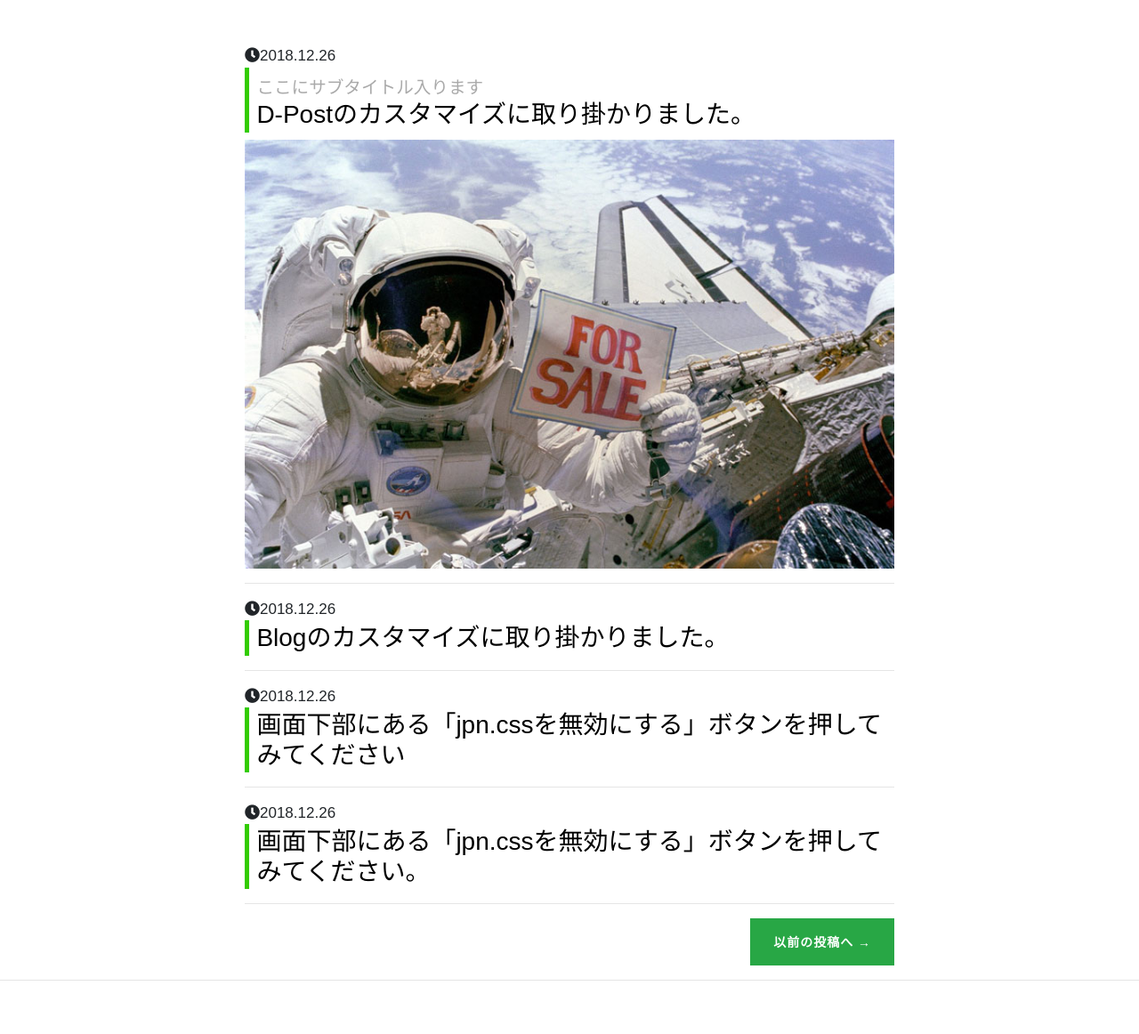
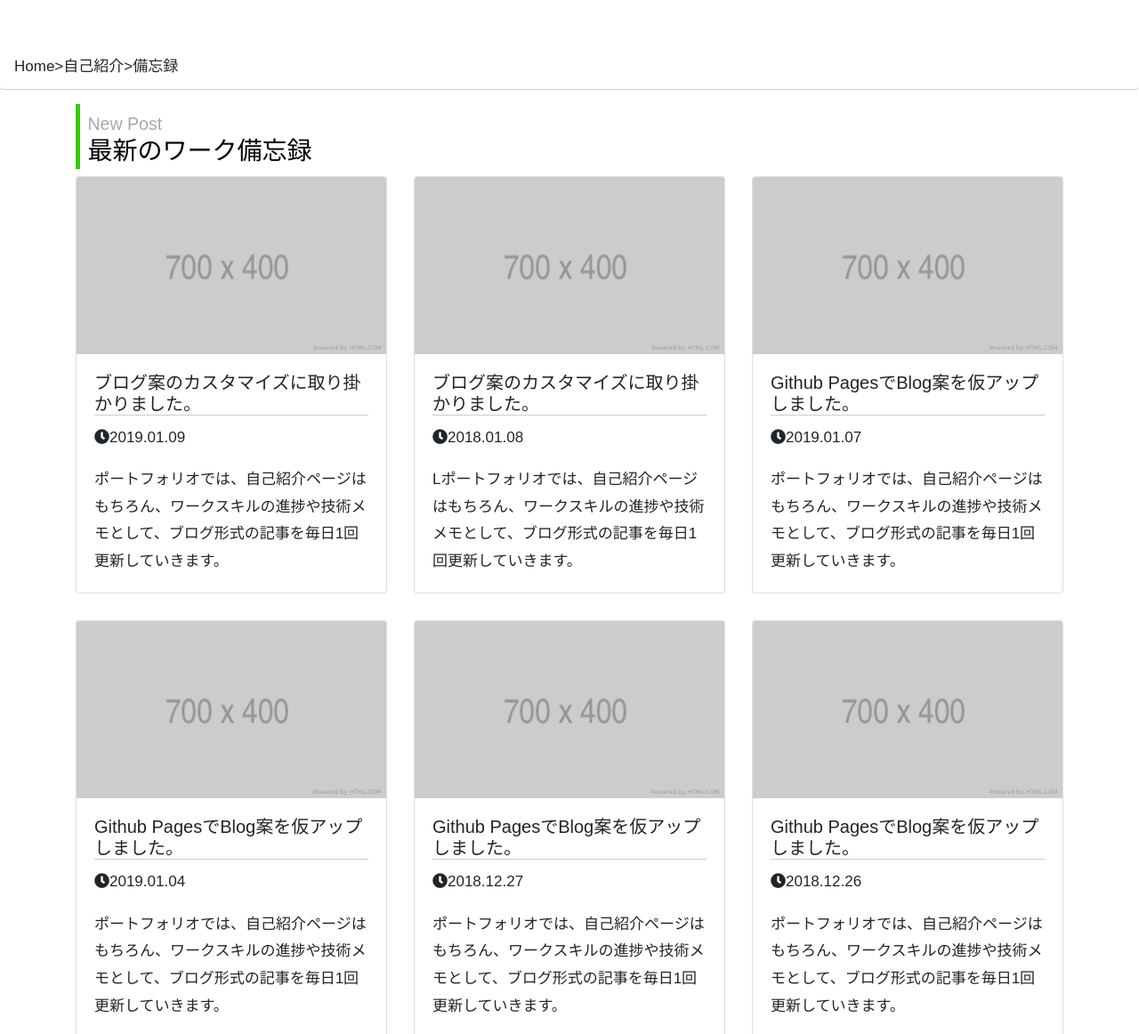
Before and after one commit to daiyamas/daiyamas.github.io, a website: page index.html in a window 1280 px wide. Shown: the part 532-1694 px from the top of the page at 89% size. Drawn offline with nearby package versions, Linux system fonts and the light colour scheme.

Commit message:
top and css

```diff
--- a/css/custom.css
+++ b/css/custom.css
@@ -71,21 +71,35 @@ header.masthead .post-heading .meta {
   font-family: "游ゴシック体", YuGothic, "游ゴシック", "Yu Gothic", "メイリオ", sans-serif;
 }
 
+.portfolio-item {
+  margin-bottom: 30px;
+}
+
 #mainNav {
   font-family:  "游ゴシック体", YuGothic, "游ゴシック", "Yu Gothic", "メイリオ", sans-serif;
   background-color: rgba(51,204,0,0.8);
-
+  border-bottom: 1px solid rgba(51,204,0,0.8);
 }
 
 #mainNav .navbar-brand {
   font-weight: 400;
+  color:#fff;
 }
 
 #mainNav .navbar-toggler {
   font-weight: 400;
+  color:#fff;
 }
 
 #mainNav .navbar-nav > li.nav-item > a {
   font-size: 16px;
   font-weight: 400;
 }
+
+.navbar-light .navbar-nav .nav-link{
+    color:#fff;
+}
+
+.navbar-light .navbar-toggler{
+    border-color: #fff;
+}
--- a/index.html
+++ b/index.html
@@ -9,7 +9,7 @@
     <meta name="author" content="">
 
     <title>D-blog - daiyamasのワーク備忘録</title>
-
+    <link rel="shortcut icon" href="img/favicon.io">
     <!-- Bootstrap core CSS -->
     <link href="vendor/bootstrap/css/bootstrap.min.css" rel="stylesheet">
 
@@ -21,9 +21,6 @@
     <!-- Custom styles for this template -->
     <link href="css/clean-blog.min.css" rel="stylesheet">
     <link href="css/custom.css" rel="stylesheet">
-
-
-
   </head>
 
   <body>
@@ -66,52 +63,88 @@
         </div>
       </div>
     </header>
-
+<ol class="breadcrumb">
+    <li><a href="#">Home</a></li>
+    <li><a href="#">自己紹介</a></li>
+    <li class="active">備忘録</li>
+</ol>
     <!-- Main Content -->
     <div class="container">
+               <h3>
+                <span>New Post</span><br>
+                最新のワーク備忘録
+              </h3>
       <div class="row">
-        <div class="col-lg-8 col-md-10 mx-auto">
-          <div class="post-preview">
-            <a href="post.html">
+        <div class="col-lg-4 col-sm-6 portfolio-item">
+          <div class="card h-100">
+            <a href="#"><img class="card-img-top" src="img/700x400.jpg" alt=""></a>
+            <div class="card-body">
+              <h5 class="card-title">
+                <a href="#">ブログ案のカスタマイズに取り掛かりました。</a>
+              </h5>
+                <span class="meta"><i class="fa fa-clock" aria-hidden="true"></i>2019.01.09</span>
+              <p class="card-text">ポートフォリオでは、自己紹介ページはもちろん、ワークスキルの進捗や技術メモとして、ブログ形式の記事を毎日1回更新していきます。</p>
+            </div>
+        </div>
+          </div>
+        <div class="col-lg-4 col-sm-6 portfolio-item">
+          <div class="card h-100">
+            <a href="#"><img class="card-img-top" src="img/700x400.jpg" alt=""></a>
+            <div class="card-body">
+              <h5 class="card-title">
+                <a href="#">ブログ案のカスタマイズに取り掛かりました。</a>
+              </h5>
+                <span class="meta"><i class="fa fa-clock" aria-hidden="true"></i>2018.01.08</span>
+              <p class="card-text">Lポートフォリオでは、自己紹介ページはもちろん、ワークスキルの進捗や技術メモとして、ブログ形式の記事を毎日1回更新していきます。</p>
+            </div>
+          </div>
+        </div>
+        <div class="col-lg-4 col-sm-6 portfolio-item">
+          <div class="card h-100">
+            <a href="#"><img class="card-img-top" src="img/700x400.jpg" alt=""></a>
+            <div class="card-body">
+              <h5 class="card-title">
+                <a href="#">Github PagesでBlog案を仮アップしました。</a>
+              </h5>
+                <span class="meta"><i class="fa fa-clock" aria-hidden="true"></i>2019.01.07</span>
+              <p class="card-text">ポートフォリオでは、自己紹介ページはもちろん、ワークスキルの進捗や技術メモとして、ブログ形式の記事を毎日1回更新していきます。</p>
+            </div>
+          </div>
+        </div>
+        <div class="col-lg-4 col-sm-6 portfolio-item">
+          <div class="card h-100">
+            <a href="#"><img class="card-img-top" src="img/700x400.jpg" alt=""></a>
+            <div class="card-body">
+              <h5 class="card-title">
+                <a href="#">Github PagesでBlog案を仮アップしました。</a>
+              </h5>
+                <span class="meta"><i class="fa fa-clock" aria-hidden="true"></i>2019.01.04</span>
+              <p class="card-text">ポートフォリオでは、自己紹介ページはもちろん、ワークスキルの進捗や技術メモとして、ブログ形式の記事を毎日1回更新していきます。</p>
+            </div>
+          </div>
+        </div>
+        <div class="col-lg-4 col-sm-6 portfolio-item">
+          <div class="card h-100">
+            <a href="#"><img class="card-img-top" src="img/700x400.jpg" alt=""></a>
+            <div class="card-body">
+              <h5 class="card-title">
+                <a href="#">Github PagesでBlog案を仮アップしました。</a>
+              </h5>
+                <span class="meta"><i class="fa fa-clock" aria-hidden="true"></i>2018.12.27</span>
+              <p class="card-text">ポートフォリオでは、自己紹介ページはもちろん、ワークスキルの進捗や技術メモとして、ブログ形式の記事を毎日1回更新していきます。</p>
+            </div>
+          </div>
+        </div>
+        <div class="col-lg-4 col-sm-6 portfolio-item">
+          <div class="card h-100">
+            <a href="#"><img class="card-img-top" src="img/700x400.jpg" alt=""></a>
+            <div class="card-body">
+              <h5 class="card-title">
+                <a href="#">Github PagesでBlog案を仮アップしました。</a>
+              </h5>
                 <span class="meta"><i class="fa fa-clock" aria-hidden="true"></i>2018.12.26</span>
-                <h3>
-                <span>ここにサブタイトル入ります</span><br>
-                D-Postのカスタマイズに取り掛かりました。
-              </h3>
-              <img class="img-fluid" src="img/post-sample-image.jpg" alt="">
-            </a>
-          </div>
-          <hr>
-          <div class="post-preview">
-            <a href="post.html">
-                <span class="meta"><i class="fa fa-clock" aria-hidden="true"></i>2018.12.26</span>
-                <h3 class="post-subtitle">
-                Blogのカスタマイズに取り掛かりました。
-              </h3>
-            </a>
-          </div>
-          <hr>
-          <div class="post-preview">
-            <a href="post.html">
-                <span class="meta"><i class="fa fa-clock" aria-hidden="true"></i>2018.12.26</span>
-                <h3 class="post-subtitle">
-                画面下部にある「jpn.cssを無効にする」ボタンを押してみてください
-              </h3>
-            </a>
-          </div>
-          <hr>
-          <div class="post-preview">
-            <a href="post.html">
-                <span class="meta"><i class="fa fa-clock" aria-hidden="true"></i>2018.12.26</span>
-                <h3 class="post-subtitle">
-                画面下部にある「jpn.cssを無効にする」ボタンを押してみてください。
-              </h3>
-            </a>
-          </div>
-          <hr>
-          <!-- Pager -->
-          <div class="clearfix">
-            <a class="btn btn-success float-right" href="#">以前の投稿へ &rarr;</a>
+              <p class="card-text">ポートフォリオでは、自己紹介ページはもちろん、ワークスキルの進捗や技術メモとして、ブログ形式の記事を毎日1回更新していきます。</p>
+            </div>
           </div>
         </div>
       </div>
```
Also changed, not shown: img/700x400.jpg (added), img/favicon.ico (added).
